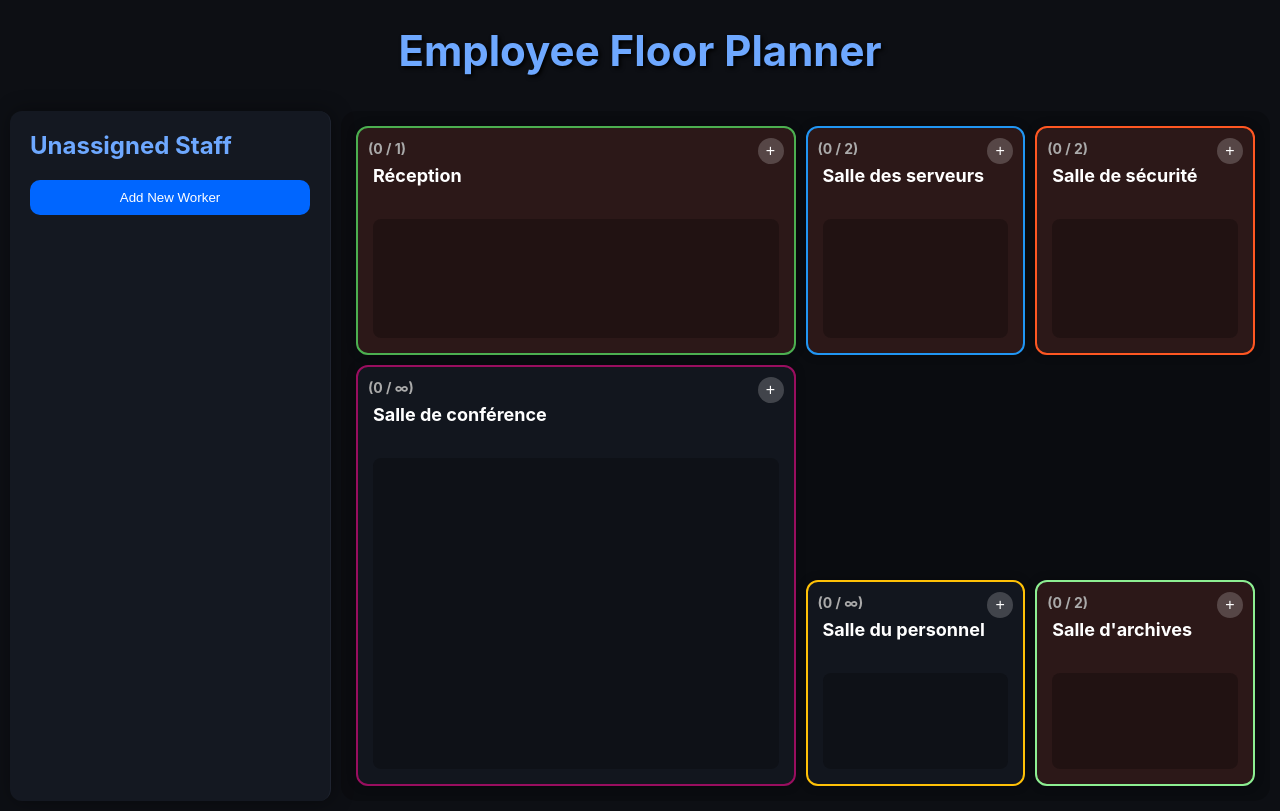
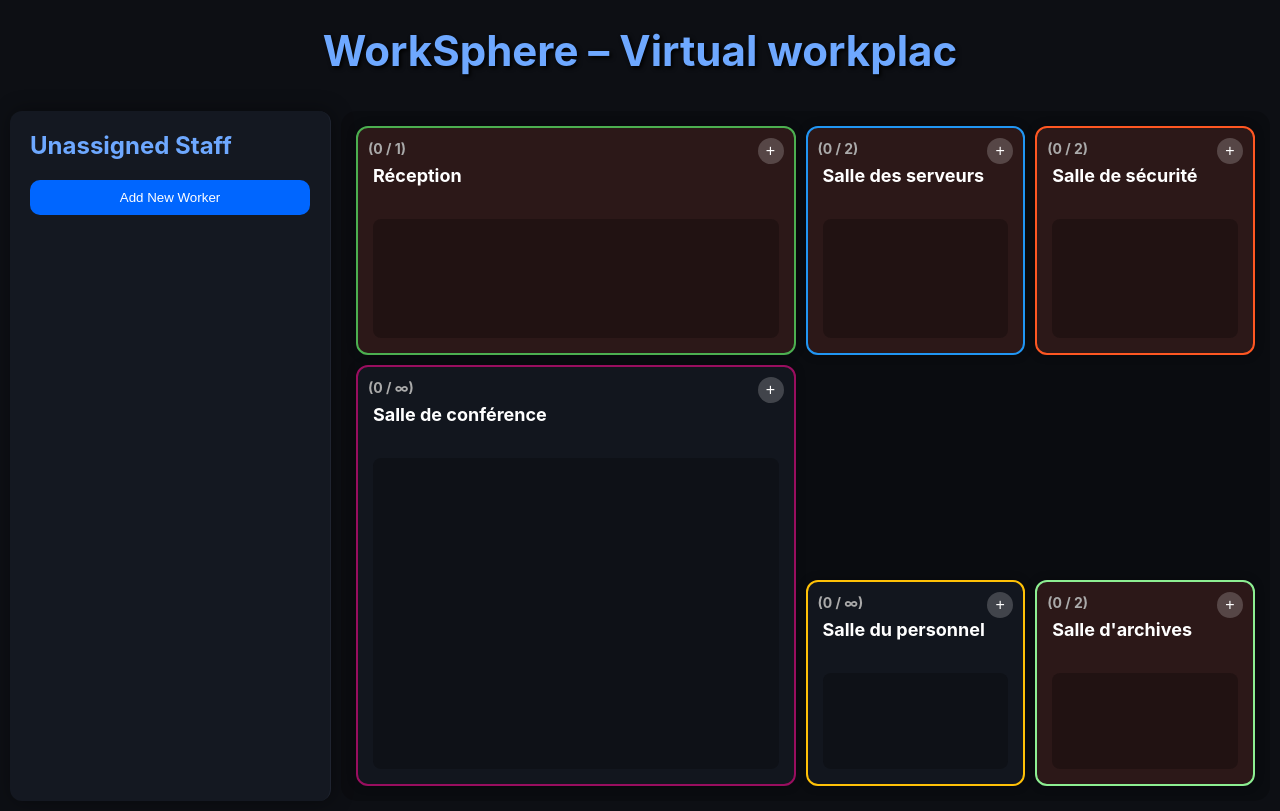
Before and after one commit to ezraidimariam/Workplace-Map-Manager, a plain HTML site: page index.html in a window 1280 px wide. Drawn offline with Linux system fonts and the light colour scheme.

Commit message:
refactor: update main title text in header

```diff
--- a/index.html
+++ b/index.html
@@ -3,11 +3,11 @@
   <head>
     <meta charset="UTF-8" />
     <meta name="viewport" content="width=device-width, initial-scale=1.0" />
-    <title>Employee Floor Planner</title>
+    <title>WorkSphere – Virtual workplace</title>
     <link rel="stylesheet" href="styles/style.css" />
   </head>
   <body>
-    <header class="main-title">Employee Floor Planner</header>
+    <header class="main-title">WorkSphere – Virtual workplac</header>
 
     <div class="container">
       <aside class="sidebar">
```
